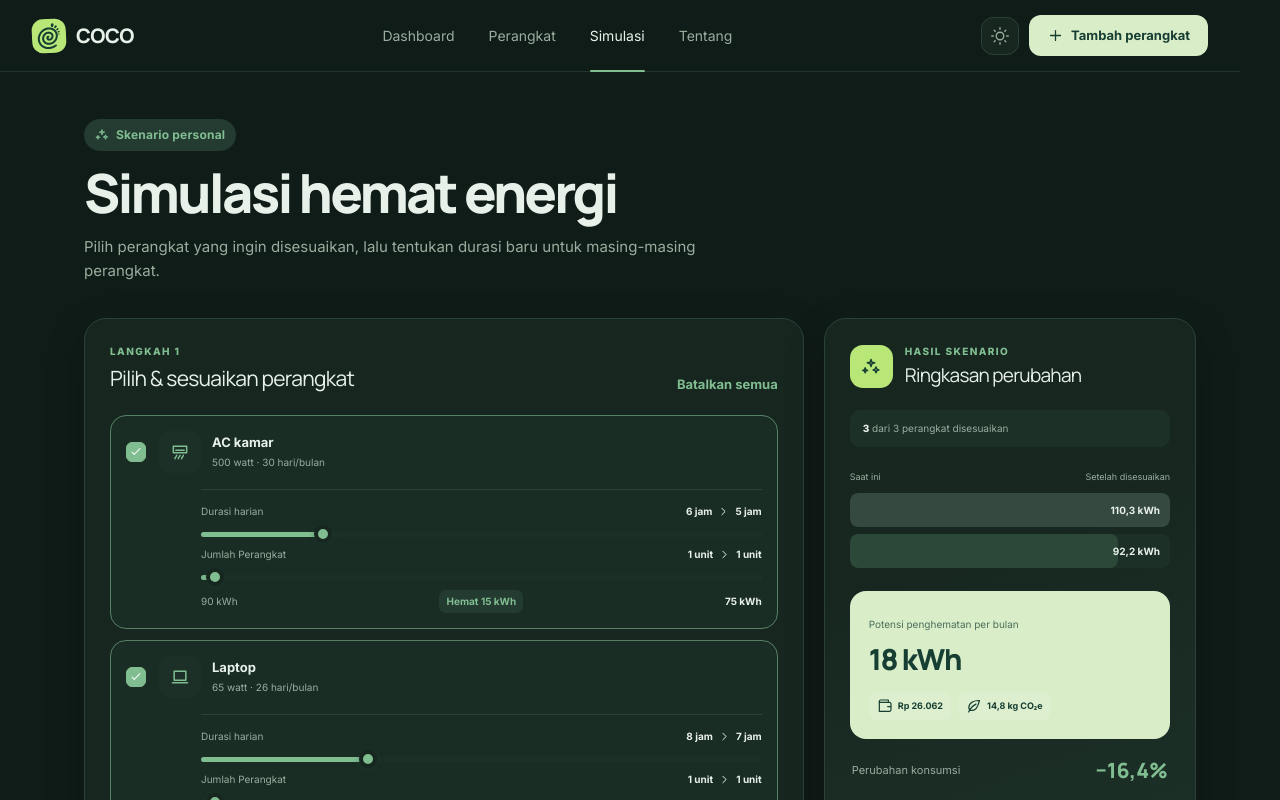
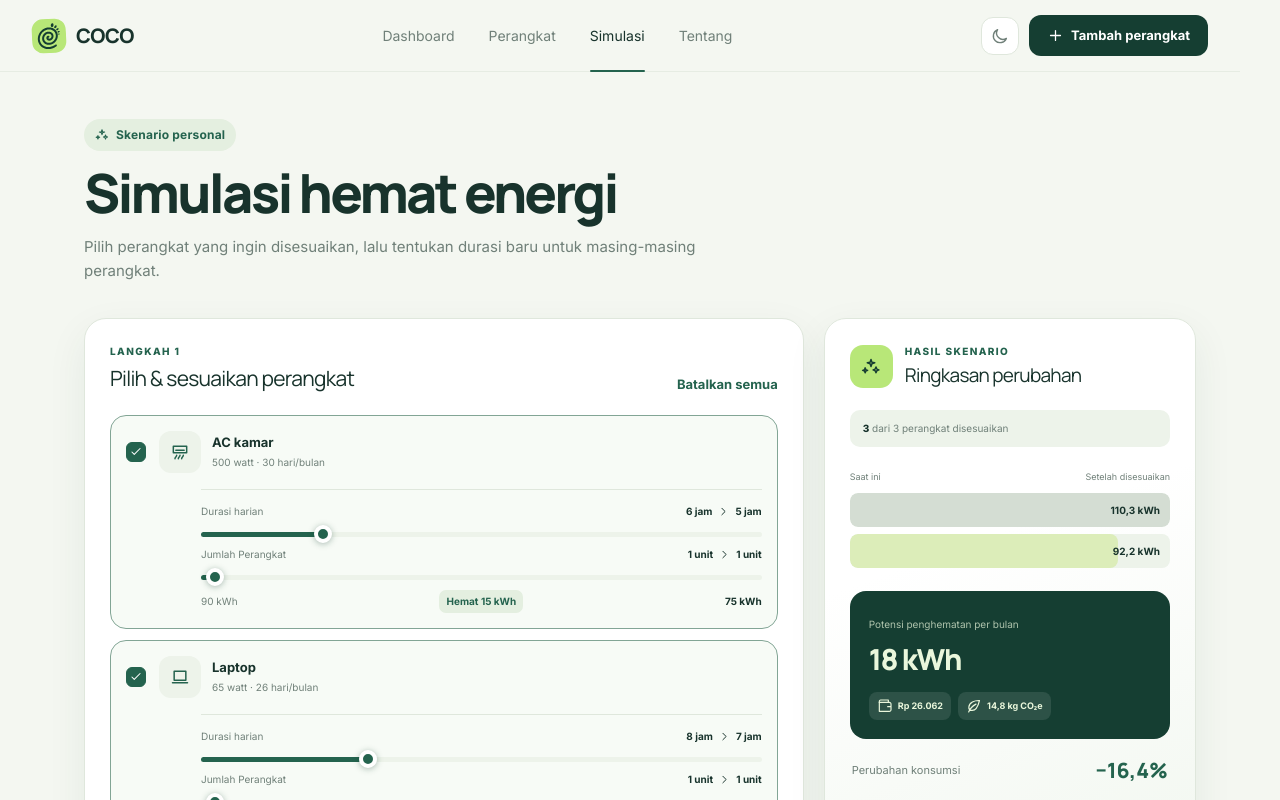
Before and after one commit to malika-zna/cocofootprint, a React (Vite) app: page /simulasi in a window 1280 px wide. Shown: the top 800 px of the page. Built offline with nearby package versions, Linux system fonts and the light colour scheme.

Commit message:
refactor: remove useMemo and initialize isDark state correctly

```diff
--- a/src/app/routes/root.tsx
+++ b/src/app/routes/root.tsx
@@ -1,4 +1,4 @@
-import { useEffect, useMemo, useState } from "react";
+import { useEffect, useState } from "react";
 import { starterDevices } from "../shared/starterDevices";
 import { ELECTRICITY_TARIFF, EMISSION_FACTOR, type Device } from "../shared/shared";
 import { energyFor } from "../shared/energyFor";
@@ -39,7 +39,9 @@ export default function Root() {
       return starterDevices;
     }
   });
-  const [isDark, setIsDark] = useState("dark");
+  const [isDark, setIsDark] = useState(
+    () => localStorage.getItem("COCO-theme") === "dark",
+  );
 
   useEffect(() => {
     localStorage.setItem("COCO-devices", JSON.stringify(devices));
```
